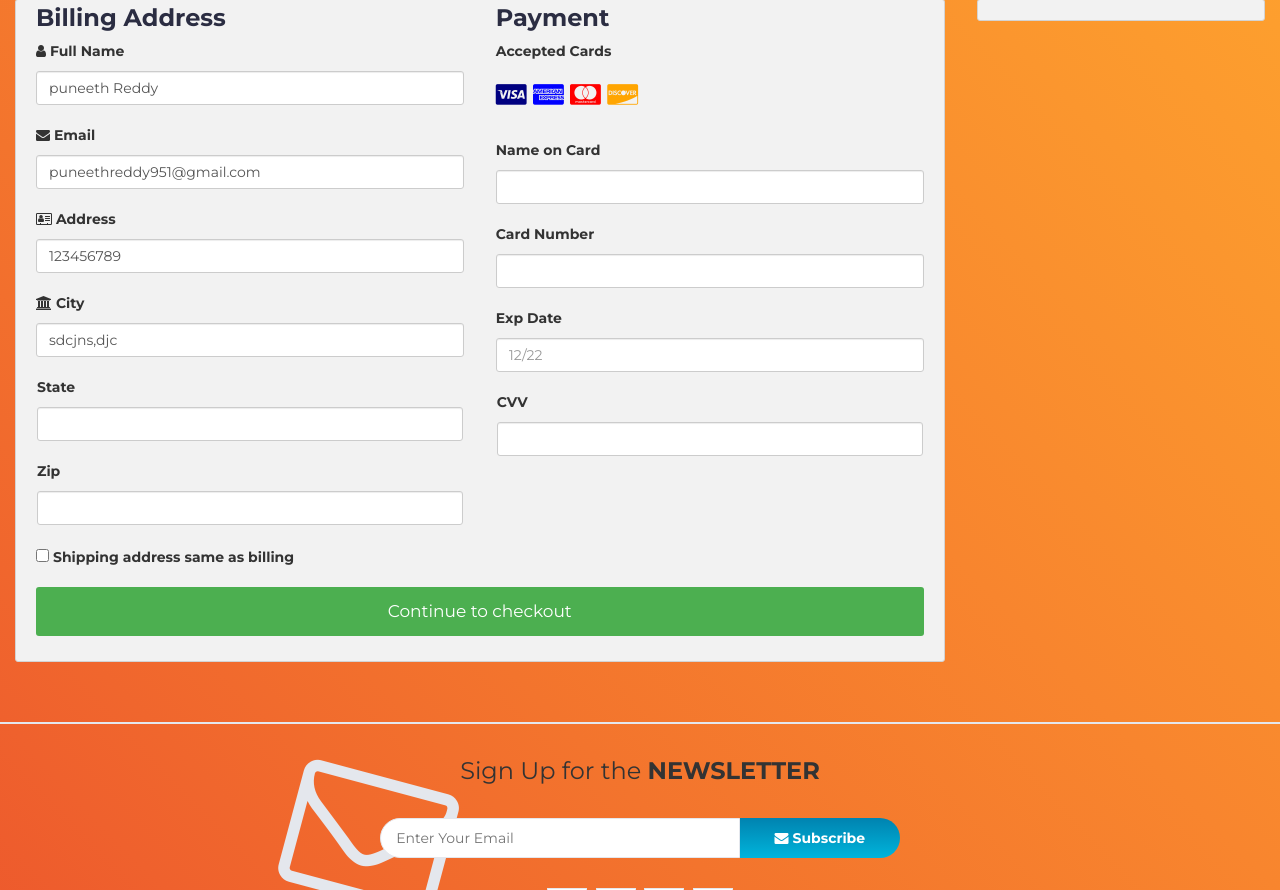
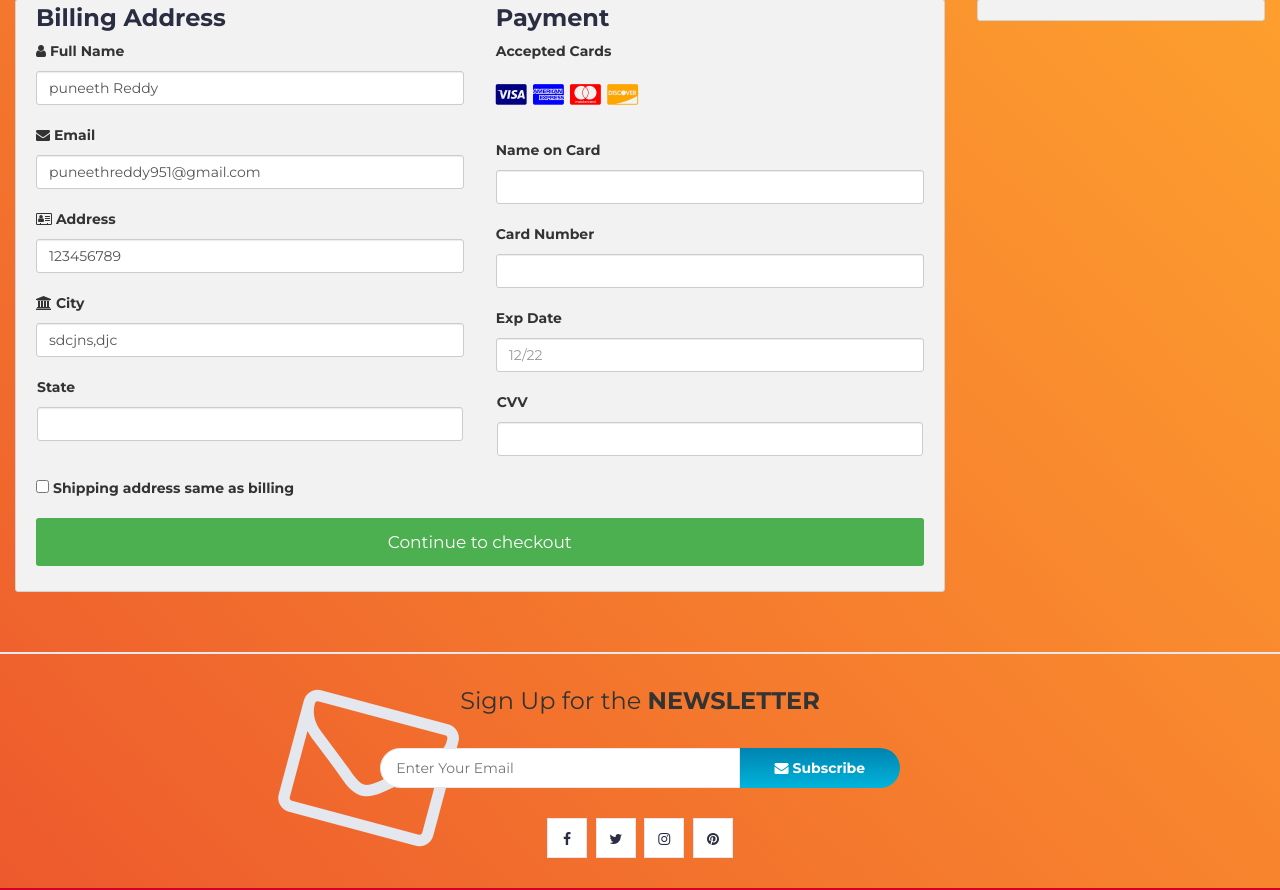
Before and after one commit to Ronikumar123/TrNs-Online-Shop, a PHP site: page /myfiles/checkout.php in a window 1280 px wide. Shown: the part 258-1148 px from the top of the page. Run offline with PHP 8.4, Linux system fonts and the light colour scheme; a user stored in the database is signed in; data comes from the database, SQL or seed files in the repository; data that the repository does not hold is empty; some libraries are stand-ins or nearby versions.

Commit message:
update payment section

```diff
--- a/checkout.php
+++ b/checkout.php
@@ -135,10 +135,7 @@ span.price {
 							<label for="state">State</label>
 							<input type="text" id="state" name="state" class="form-control" pattern="^[a-zA-Z ]+$" required>
 						</div>
-						<div class="col-50">
-							<label for="zip">Zip</label>
-							<input type="text" id="zip" name="zip" class="form-control" pattern="^[0-9]{6}(?:-[0-9]{4})?$" required>
-						</div>
+
 						</div>
 					</div>
 
```
